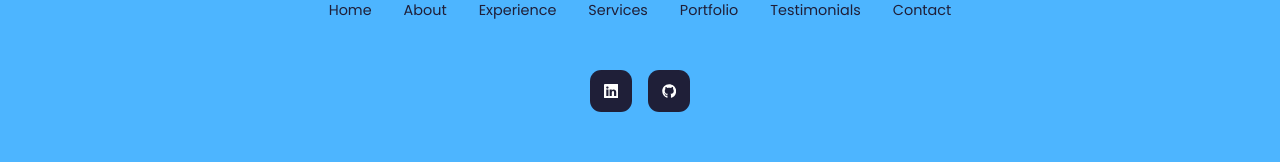
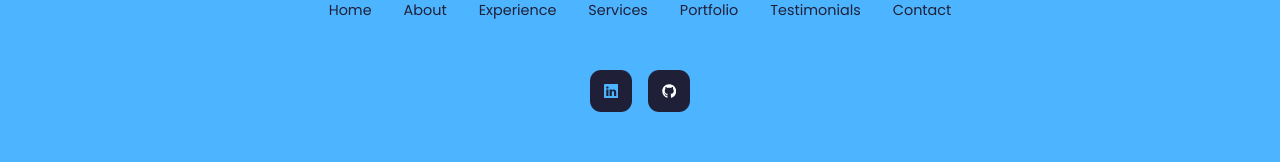
Before and after one commit to Mischa-Lamoureux/personal-portfolio, a React (Create React App) app: page / in a window 1280 px wide. In both pictures the pointer is over the link 611 px from the left and 4746 px from the top of the page. Shown: the part 4655-4817 px from the top of the page. Built offline with nearby package versions, Linux system fonts and the light colour scheme.

Commit message:
Added hover colour to buttons

```diff
--- a/src/components/footer/footer.css
+++ b/src/components/footer/footer.css
@@ -41,6 +41,10 @@ footer a {
   border: 1px solid transparent;
 }
 
+.footer__socials a:hover {
+  color: var(--color-primary);
+}
+
 .footer__copyright {
   margin-bottom: 4rem;
   color: var(--color-bg);
```
